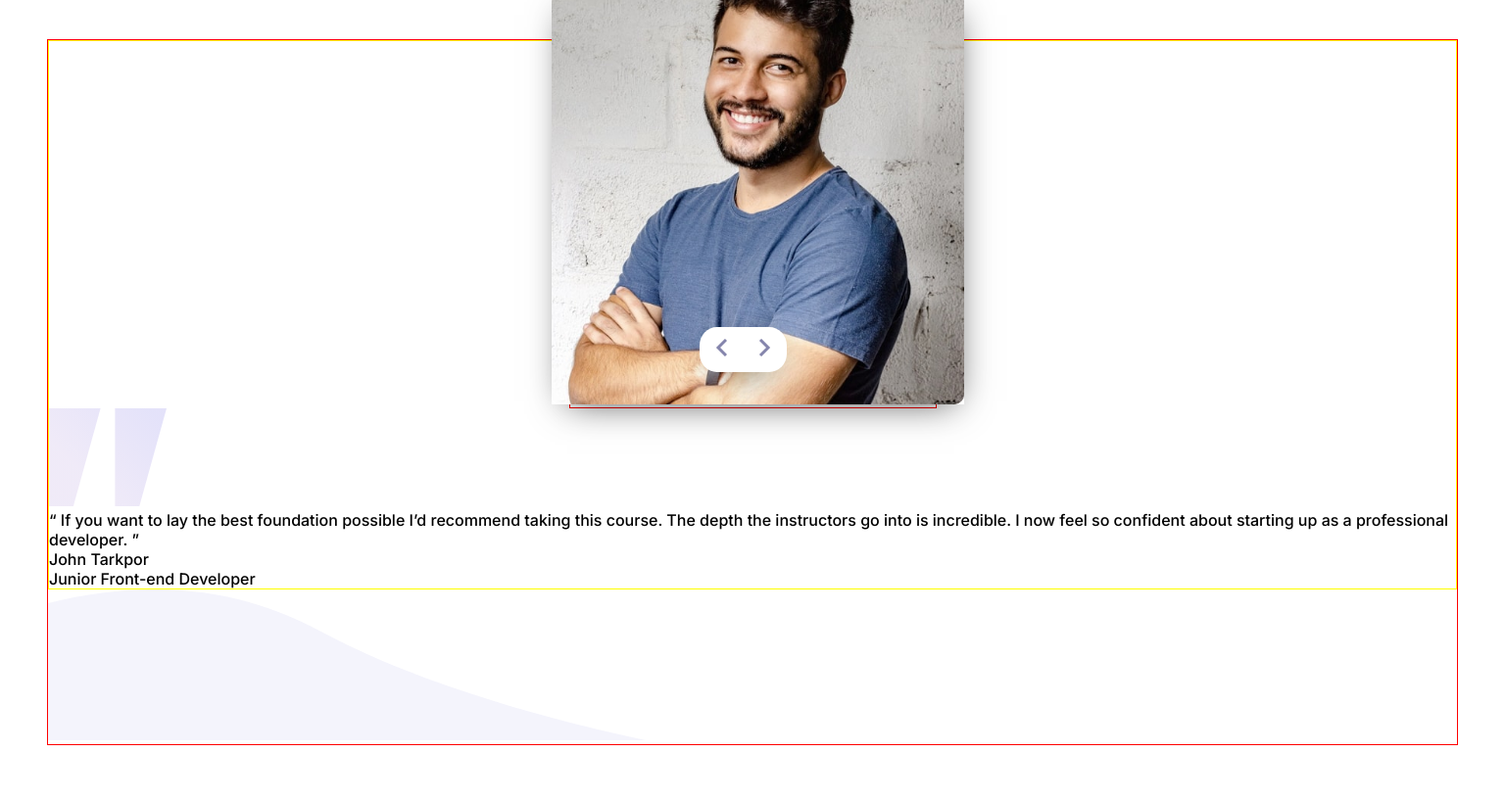
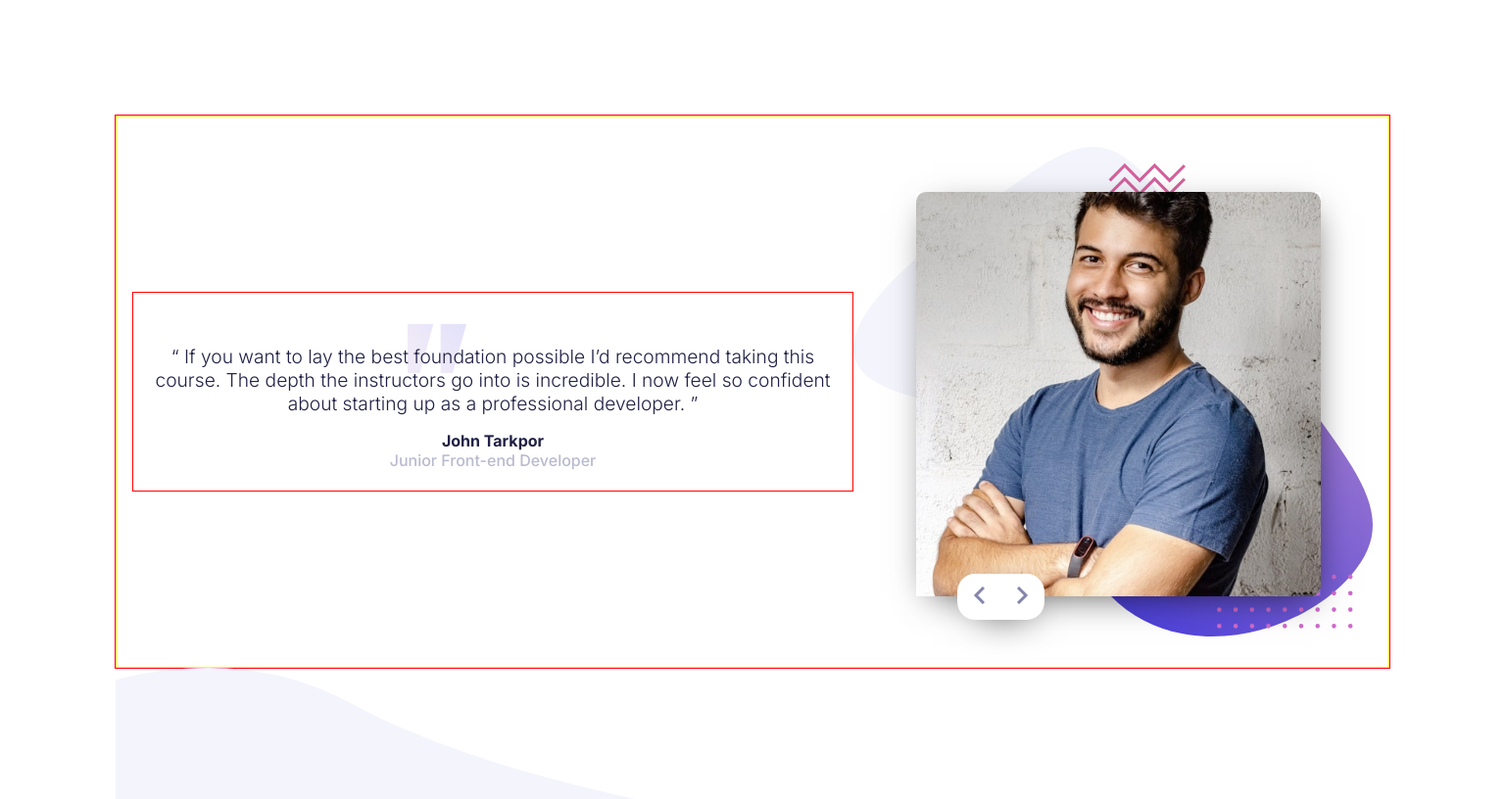
Before and after one commit to ioangheraszim/coding-bootcamp-testimonials-fe, a plain HTML site: page index.html in a window 1536 px wide. Shown: the whole page at 98% size. Drawn offline with Linux system fonts and the light colour scheme; a script that the page names is missing.

Commit message:
almost done with CSS, added new elements to be able to separate the image and text from each other and need to finalize the desktop css

```diff
--- a/index.html
+++ b/index.html
@@ -19,6 +19,7 @@
 <body>
   <main class="container">
     <div class="content">
+      <div class="top-content">
         <div class="background-card">
         </div>
         <div class="card-element">
@@ -28,6 +29,7 @@
           <div class="button-container">
             <button  class="previous-button"><img src="/images/icon-prev.svg" alt="previous icon"></button>
             <button  class="next-button"><img src="/images/icon-next.svg"  alt="next icon"></button>
+          </div>
         </div>
       </div>
       <div class="order-text">
@@ -44,14 +46,12 @@
               <p class="name">John Tarkpor</p>
               <p class="profession">Junior Front-end Developer</p>
             </div>
-
           </div>
         </div>
       </div>
     </div>
-
     <div class="pattern">
-      <img class="background-img" src="./images/pattern-curve.svg" alt="background-image">
+      <img class="btm-corner-img" src="./images/pattern-curve.svg" alt="background-image">
     </div>
 
 
--- a/style.scss
+++ b/style.scss
@@ -24,14 +24,17 @@ body {
 
 .container {
     max-width: 375px;
+    border: 1px solid red;
+
 
     .content {
         border: 1px solid yellow;
+
+        .top-content {
             display: flex;
             align-items: center;
             justify-content: center;
             flex-direction: column;
-
             position: relative;
 
             .background-card {
@@ -41,8 +44,6 @@ body {
                 background-position: center; /* Center the image */
                 background-repeat: no-repeat; /* Do not repeat the image */
                 background-size: contain; /* Resize the background image to cover the entire container */
-
-            border: 1px solid red;
             }
 
             .card-element {
@@ -55,20 +56,31 @@ body {
                     flex-direction: column;
                     justify-content: center;
                     width: 78%;
-                top: -7.4rem;
+                    top: 0.16rem;
                     left: 12%;
                     box-shadow: 3px 10px 36px -13px rgba(0,0,0,0.75);
-
+                    animation: fade-in-image 2s ease-in forwards;
                     .person {
                         border-radius: 10px 10px 10px 10px;
                         width: 100%;
+                    }
+
+                    @keyframes fade-in-image {
+                        0% {
+                            opacity: 0;
+                            transform: translateX(35%)
+                        }
+                        100% {
+                            opacity: 1;
+                            transform: translateX(0)
+                        }
                     }
                 }
 
                 .button-container {
                     display: flex;
                     position: absolute;
-                top: 53%;
+                    top: 97%;
                     left: 40%;
                     border-radius: 50%;
                     box-shadow: 3px 10px 36px -13px rgba(0,0,0,0.75);
@@ -96,100 +108,111 @@ body {
                 }
 
             }
+        }
 
 
+        .text-container {
+            margin-top: 2rem;
+            position: relative;
+            text-align: center;
+            padding: 1.3rem;
+            font-weight: 300;
+            color: $dark-blue;
 
+            .quotes-image {
+                position: absolute;
+                top:0%;
+                left: 34%;
+
+                .the-quote {
+                    width: 50%;
                 }
             }
 
-// .container {
-//     max-width: 375px;
-//     margin: 0 auto;
-//     position: relative;
+            .comment {
+                font-size: 1.2rem;
+                color: $dark-blue;
+                font-weight: 300;
+                animation: fade-in-anim 2s ease-in forwards;
+            }
 
+            @keyframes fade-in-anim {
+                0% {
+                    opacity: 0;
+                    transform: translateX(-35%)
+                }
+                100% {
+                    opacity: 1;
+                    transform: translateX(0)
+                }
+            }
 
+            .name {
+                margin-top: 1rem;
+                font-weight: 700;
+                color: $dark-blue;
+                animation: fade-in-comment 2s ease-in forwards;
+            }
 
+            .profession {
+                font-weight: 500;
+                color: $grayish-blue;
+                animation: fade-in-comment 2s ease-in forwards;
+            }
+        }
 
+    }
 
-//         @keyframes fade-in-image {
-//             0% {
-//                 opacity: 0;
-//                 transform: translateX(35%)
-//             }
-//             100% {
-//                 opacity: 1;
-//                 transform: translateX(0)
-//             }
-//         }
-
-//
-
-//     .text-container {
-//         position: relative;
-//         text-align: center;
-//         padding: 1.3rem;
-//         margin-top: 4rem;
-//         font-weight: 300;
-//         color: $dark-blue;
-
-//         .quotes-image {
-//             position: absolute;
-//             top:0%;
-//             left: 34%;
-
-//             .the-quote {
-//                 width: 50%;
-//             }
-
-//         }
-
-//         .comment {
-//             font-size: 1.2rem;
-//             color: $dark-blue;
-//             font-weight: 300;
-//             animation: fade-in-anim 2s ease-in forwards;
-//         }
-
-//         @keyframes fade-in-anim {
-//             0% {
-//                 opacity: 0;
-//                 transform: translateX(-35%)
-//             }
-//             100% {
-//                 opacity: 1;
-//                 transform: translateX(0)
-//             }
-//         }
-
-//         .name {
-//             margin-top: 1rem;
-//             font-weight: 700;
-//             color: $dark-blue;
-//             animation: fade-in-comment 2s ease-in forwards;
-//         }
-
-//         .profession {
-//             font-weight: 500;
-//             color: $grayish-blue;
-//             animation: fade-in-comment 2s ease-in forwards;
-//         }
-//     }
-
-
-
-// }
+    .btm-corner-img {
+        width: 100%;
+    }
+}
 
 @media (min-width: 1440px){
     .container {
        max-width: 1440px;
        border: 1px solid red;
 
+        .btm-corner-img {
+            position: absolute;
+            width: 530px;
+        }
+
         .content {
+            max-width: 1300px;
             border: 1px solid yellow;
+            padding: 1rem;
             display: flex;
+            justify-content: end;
             align-items: center;
-            justify-content: center;
-            position: relative;
+            flex-direction: row;
+            .top-content {
+                order: 2;
+                .background-card {
+                    width: 530px;
+                    height: 530px;
+                }
+
+                .card-element {
+
+                    .button-container {
+                        display: flex;
+                        position: absolute;
+                        top: 95%;
+                        left: 20%;
+                        border-radius: 50%;
+                    }
+                }
+            }
+
+
+            .order-text {
+                border: 1px solid red;
+                order: 1;
+                .text-container {
+
+                }
+            }
         }
     }
 }
```
Also changed, not shown: style.css, 1 other file. Lines whose indentation alone changed are shown as unchanged.
